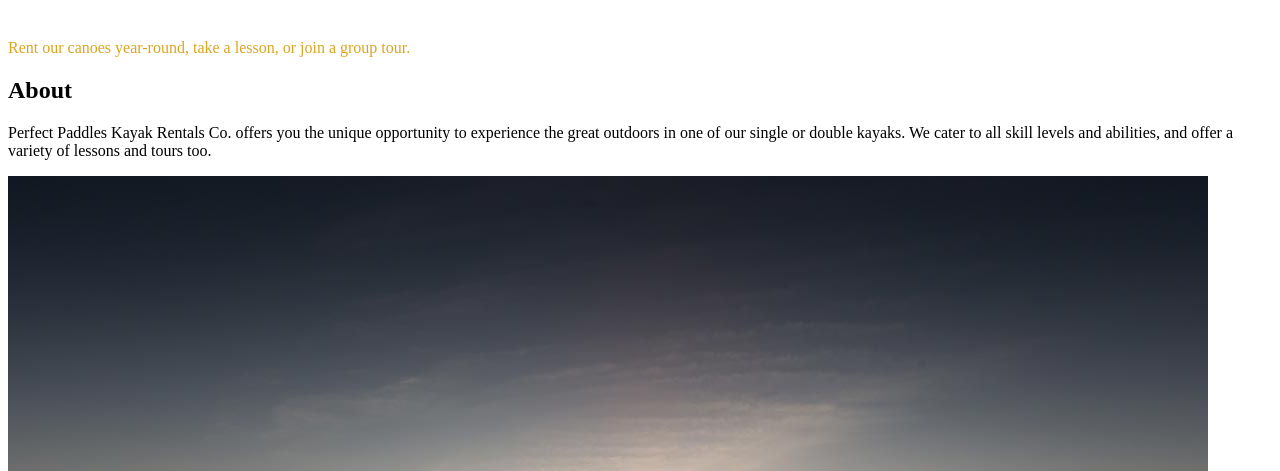
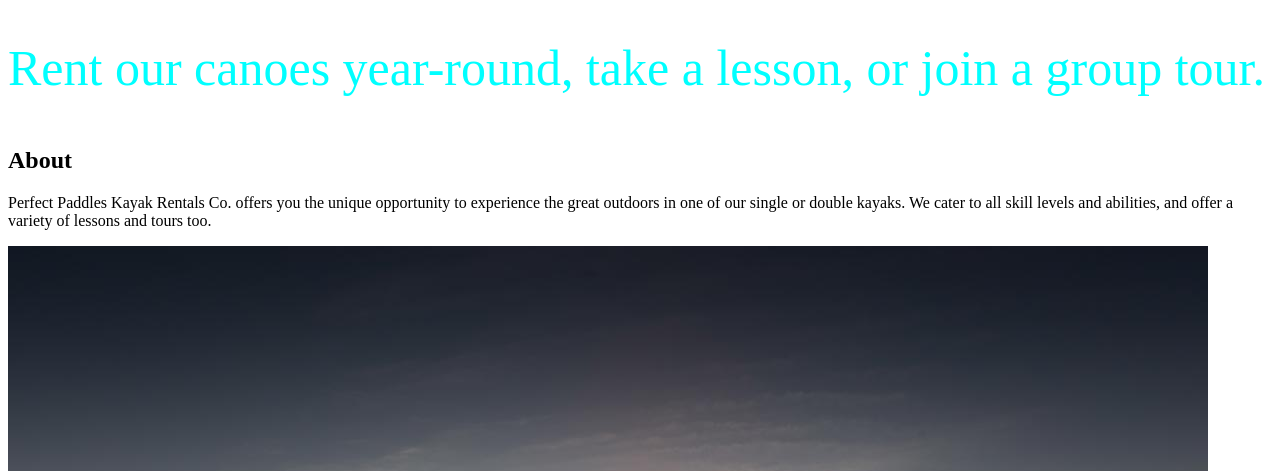
Before and after one commit to ricquetta/perfect-paddles, a plain HTML site: page index.html in a window 1280 px wide. Shown: the part 629-1100 px from the top of the page. Drawn offline with Linux system fonts and the light colour scheme.

Commit message:
dave told us to commit
added css and all this decorative language

```diff
--- a/css/style.css
+++ b/css/style.css
@@ -2,15 +2,19 @@ h1{
   color:violet;
   font-size:80px;
 }
+/* bottom takes priority over the top */
 
 .hilight{
   color:cyan;
 }
 
+.embiggen{
+  font-weight: 300;
+}
 /* never use an id to style elements - css works on rules of specificity -
-id tags can only be used on one element - lends itself for to repetiveness (dry) -
+id tags can only be used on one element - lends itself to repetiveness (dry - do not repeat yourself) -
 ids are mainly used for javascripts */
 
 #banner_text{
-  color:goldenrod;
+  font-size:50px;
 }
--- a/index.html
+++ b/index.html
@@ -2,7 +2,7 @@
 <html>
    <head>
 
-/--- Meta tags help with search engine optimization ---/
+<!--- Meta tags help with search engine optimization --->
       <meta charset="utf-8">
       <title>Perfect Paddles</title>
       <meta name="description" content="a site to make monies">
@@ -24,7 +24,7 @@
      <h1>Great Outdoors</h1>
      <h1>from the water</h1>
 
-     <p id="banner_text">
+     <p id="banner_text" class="hilight embiggen">
        Rent our canoes year-round, take a lesson, or join a group tour.
      </p>
 
```
Also changed, not shown: 1 other file.
